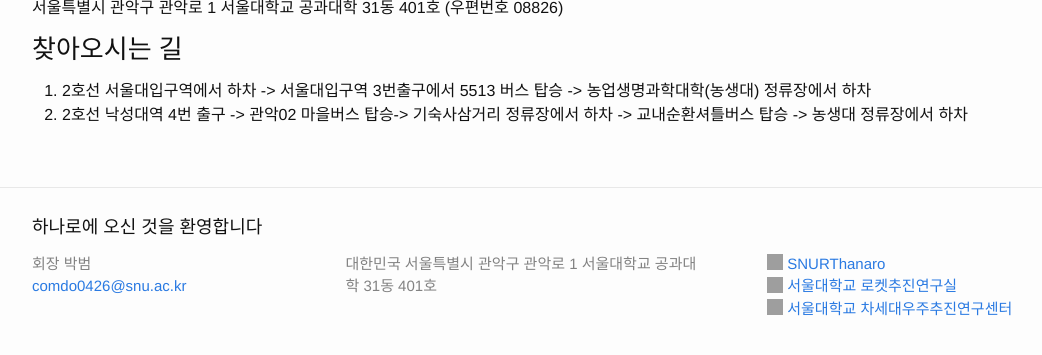
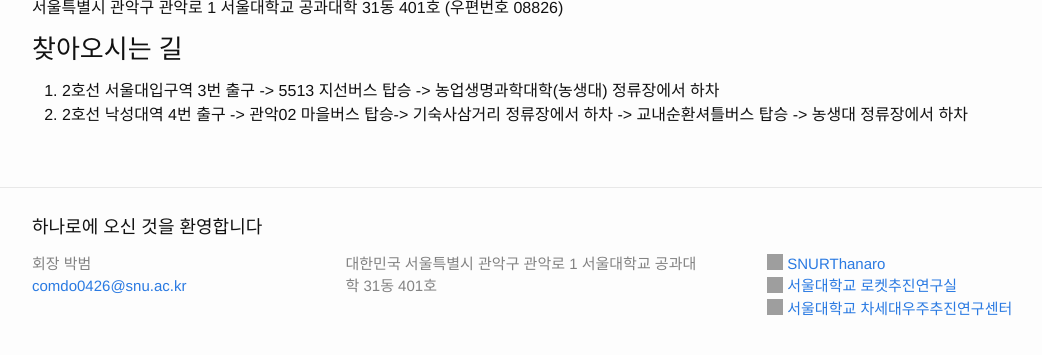
Before and after one commit to Hanaro2021/hanaro.github.io, a Jekyll site: the page built from _pages/6.contact.md, in a window 1280 px wide, cut to the strip 841-1196 px from the top of the page. Shown: the whole strip, without its empty margins (68-1110 px from the left). Built offline with Jekyll 4.4.1, drawn with Linux system fonts in a browser that asks for light colours; nearby versions of some CDN libraries; grey boxes are pictures that could not be loaded.

Commit message:
Update 6.contact.md

```diff
--- a/_pages/6.contact.md
+++ b/_pages/6.contact.md
@@ -19,5 +19,5 @@
 <img src="https://github.com/hsb6350/hanaro.github.io/blob/master/assets/acts/map2.PNG?raw=true" width="486" height="324"/><br/>
 서울특별시 관악구 관악로 1 서울대학교 공과대학 31동 401호 (우편번호 08826)<br/>
 <h3>찾아오시는 길</h3>
-1. 2호선 서울대입구역에서 하차 -> 서울대입구역 3번출구에서 5513 버스 탑승 -> 농업생명과학대학(농생대) 정류장에서 하차<br/>
+1. 2호선 서울대입구역 3번 출구 -> 5513 지선버스 탑승 -> 농업생명과학대학(농생대) 정류장에서 하차<br/>
 2. 2호선 낙성대역 4번 출구 -> 관악02 마을버스 탑승-> 기숙사삼거리 정류장에서 하차 -> 교내순환셔틀버스 탑승 -> 농생대 정류장에서 하차<br/>
```
